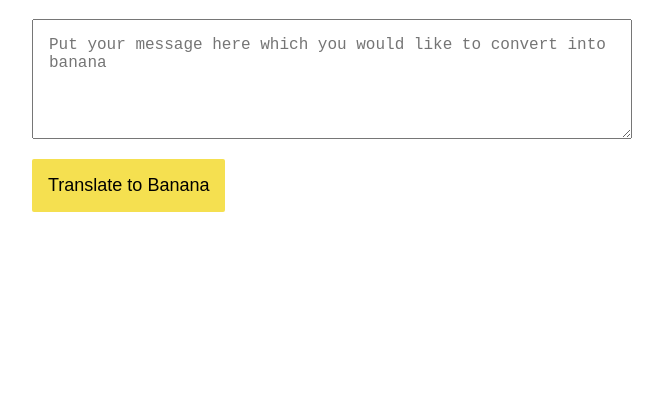
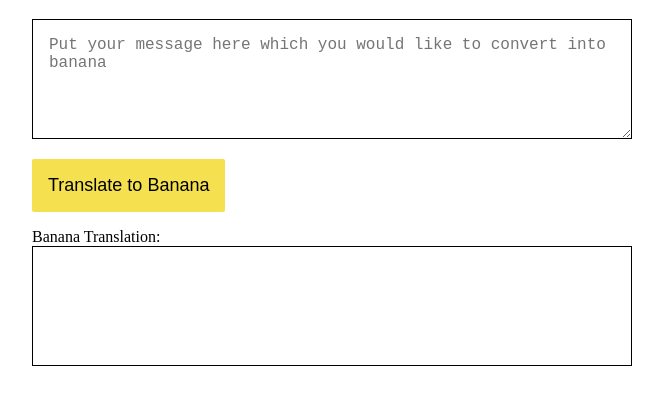
Before and after one commit to bhushannaikaroskar/banana-speak, a plain HTML site: page index.html in a window 1280 px wide. Shown: the part 61-466 px from the top of the page, without its empty margins (308-971 px from the left). Drawn offline with Linux system fonts and the light colour scheme.

Commit message:
add output textfield

```diff
--- a/app.js
+++ b/app.js
@@ -1,9 +1,9 @@
 var buttonTranslate = document.querySelector("#btn-translate");
 var textInput = document.querySelector("#text-input");
+var textOutput = document.querySelector("#text-output");
 
 function clickEventHandler(){
-    console.log("Clicked");
-    console.log(textInput.value);
+    textOutput.innerText = textInput.value;
 }
 
 buttonTranslate.addEventListener("click",clickEventHandler);
--- a/index.html
+++ b/index.html
@@ -10,8 +10,10 @@
 <body>
     <div class="container">
         <h1>Banana Talk</h1>
-        <textarea id="text-input" placeholder="Put your message here which you would like to convert into banana"></textarea>
+        <textarea id="text-input" class="text-box" placeholder="Put your message here which you would like to convert into banana"></textarea>
         <button id="btn-translate" class="link-primary">Translate to Banana</button>
+        <div>Banana Translation:</div>
+        <div id="text-output" class="text-box"></div>
         <script src="app.js" type="text/javascript"></script>
     </div>
 </body>
--- a/style.css
+++ b/style.css
@@ -1,5 +1,6 @@
 :root{
     --primary-color:#f5e050;
+    --secondary-color:
 }
 
 .container{
@@ -9,14 +10,17 @@
     margin: auto;
 }
 
-textarea{
+.text-box{
     box-sizing: border-box;
     width: 100%;
     height: 15vh;
     padding: 1rem;
     font-size: large;
+    border: 1px solid black;
 
 }
+
+
 
 .link-primary{
     border-style: none;
```
